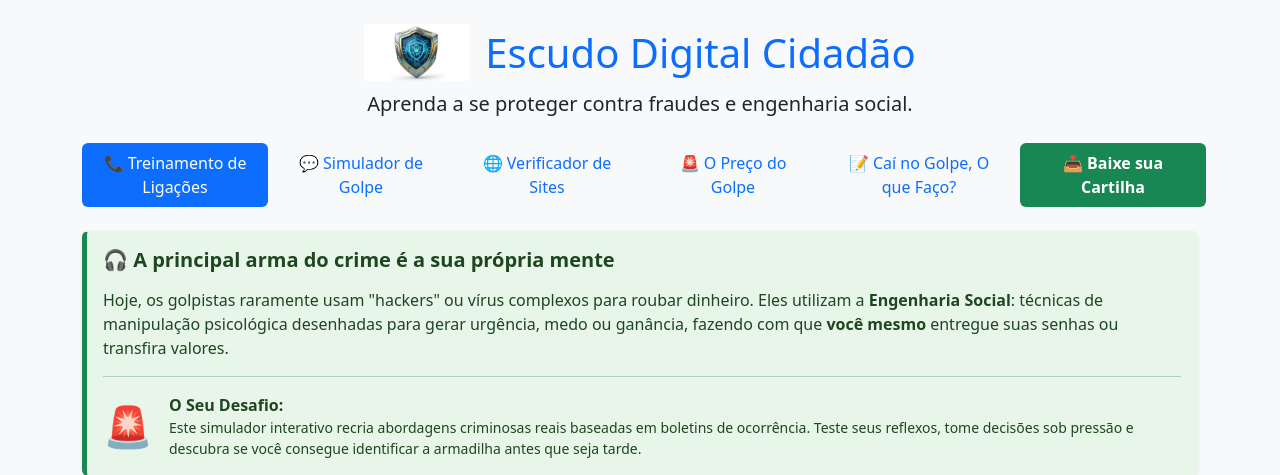
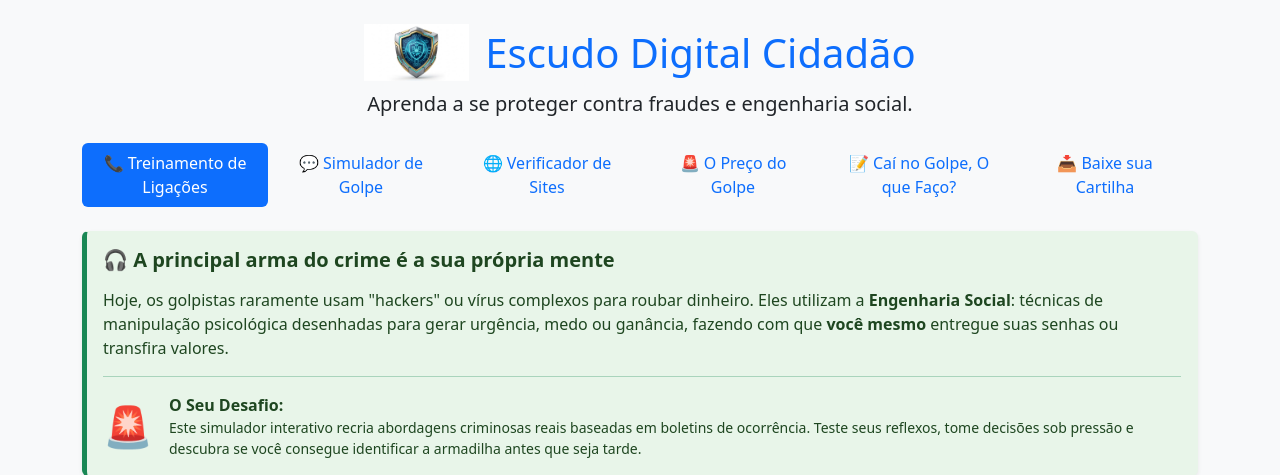
Before and after one commit to ronyvirginio/escudo-cidadao, a Flask app: page / in a window 1280 px wide. Shown: the top 475 px of the page. Run offline with Flask 3, Linux system fonts and the light colour scheme; some libraries are stand-ins or nearby versions.

Commit message:
sincronizacao 1

```diff
--- a/templates/index.html
+++ b/templates/index.html
@@ -44,7 +44,7 @@
                 <button class="nav-link" id="bo-tab" data-bs-toggle="pill" data-bs-target="#bo" type="button" role="tab">📝 Caí no Golpe, O que Faço?</button>
             </li>
             <li class="nav-item" role="presentation">
-                <button class="nav-link bg-success text-white fw-bold ms-2" id="cartilha-tab" data-bs-toggle="pill" data-bs-target="#aba-cartilha" type="button" role="tab">📥 Baixe sua Cartilha</button>
+                <button class="nav-link" id="cartilha-tab" data-bs-toggle="pill" data-bs-target="#aba-cartilha" type="button" role="tab">📥 Baixe sua Cartilha</button>
             </li>
         </ul>
 
```
